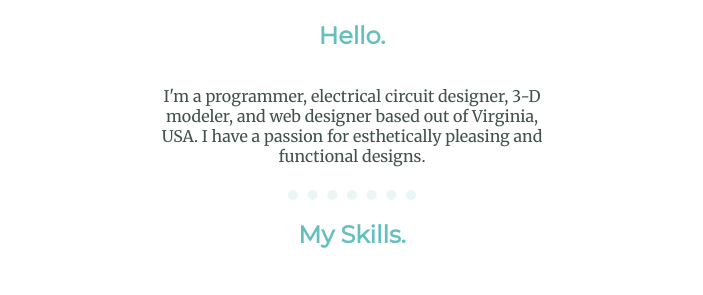
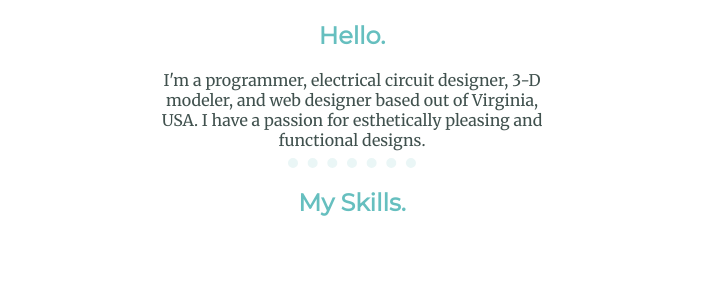
Before and after one commit to jkp09x/CSS_MySite, a plain HTML site: page index.html in a window 1280 px wide. Shown: the part 1008-1303 px from the top of the page, without its empty margins (288-991 px from the left). Drawn offline with Linux system fonts and the light colour scheme.

Commit message:
Fixed typo, changed body text color

```diff
--- a/css/styles.css
+++ b/css/styles.css
@@ -3,6 +3,7 @@
   color: #11999E;
 } */
 body {
+  color: #40514E;
   margin: 0;
   text-align: center;
   font-family: 'Merriweather', serif;
@@ -57,7 +58,6 @@ hr {
 }
 
 .cont_middle {
-  color: #40514E;
   margin-bottom: 30px;
 }
 
@@ -132,7 +132,7 @@ hr {
 .p_profile{
   display: inline-block;
   width: 30%;
-  margin: 0 auto o auto;
+  margin: 0 auto 0 auto;
 }
 
 .p_skill {
```
